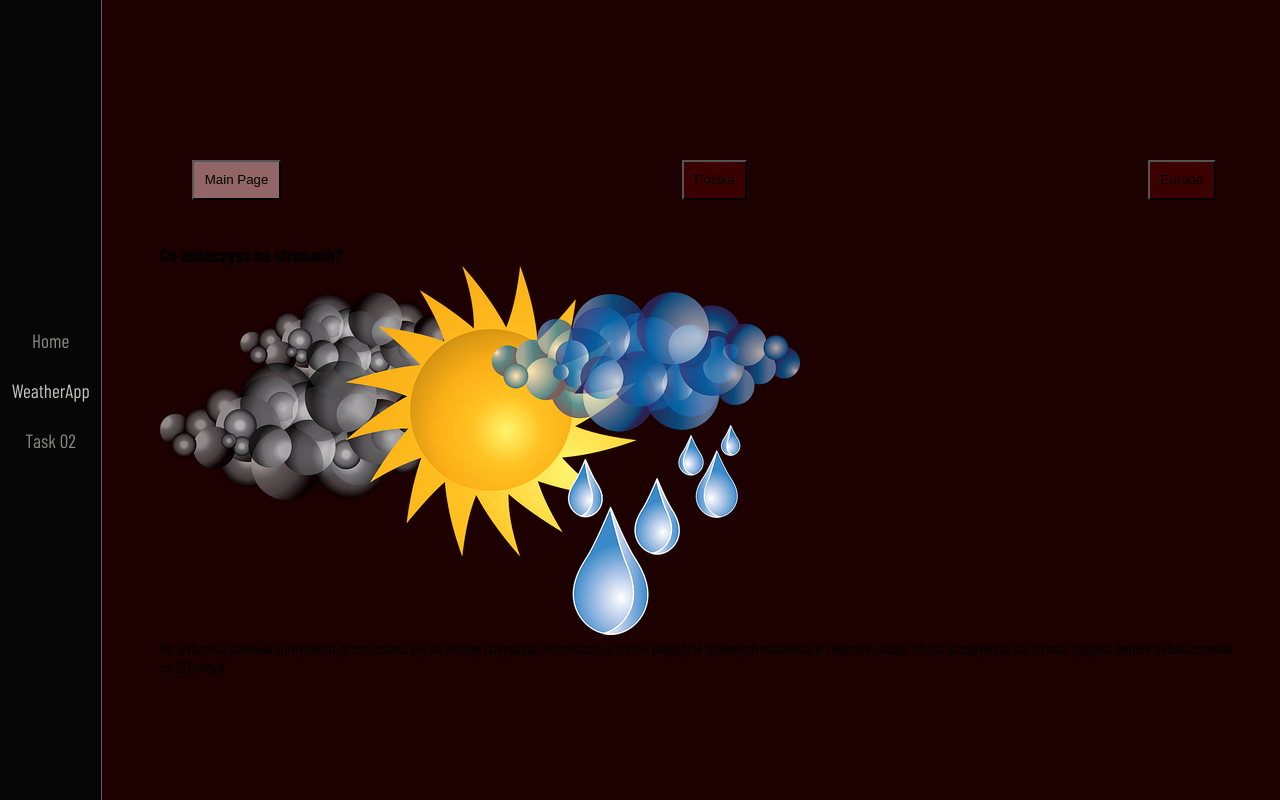
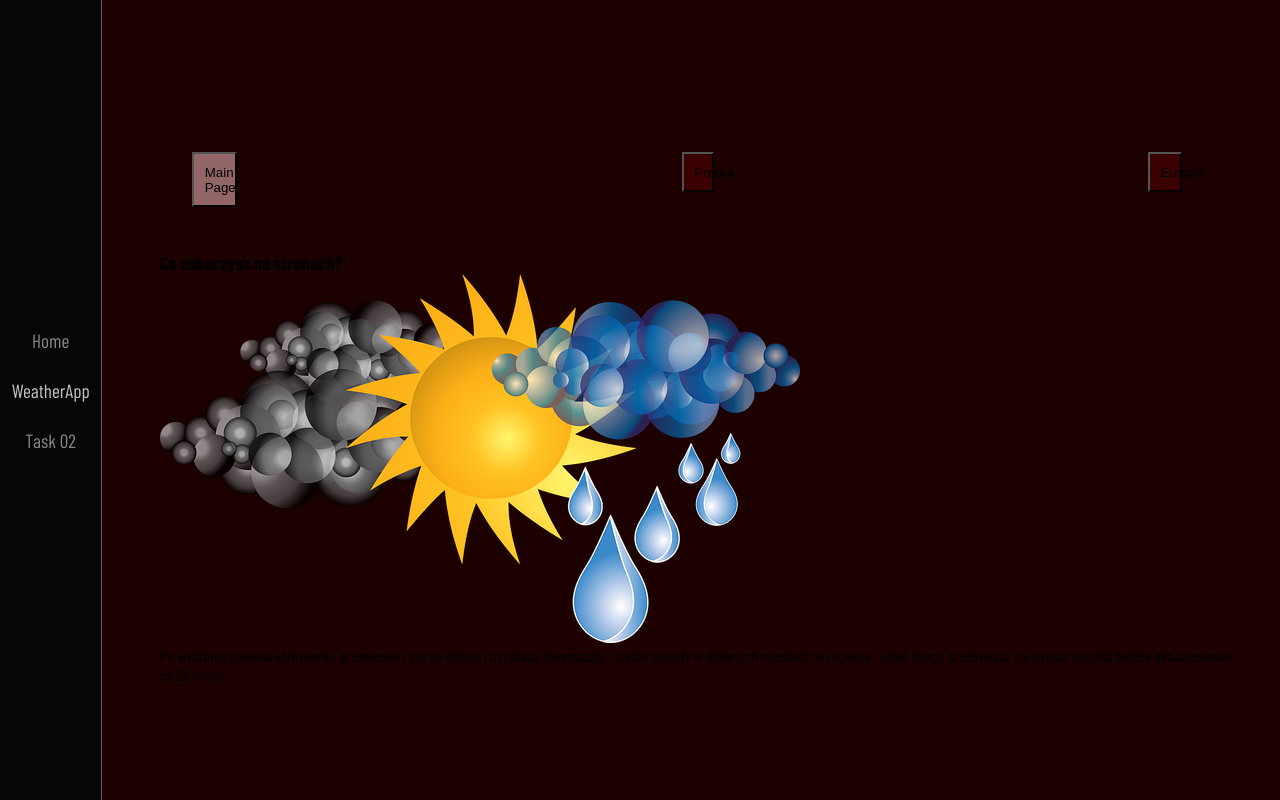
Before and after one commit to Scorpion19702022/01_REACT_VARIOUS_PROJECTS, a React (Create React App) app: page /WeatherApp in a window 1280 px wide. Built offline with nearby package versions, Linux system fonts and the light colour scheme; a web font is replaced by a local one.

Commit message:
test styles css

```diff
--- a/src/Components/WeatherApp/NavWorld.module.css
+++ b/src/Components/WeatherApp/NavWorld.module.css
@@ -24,14 +24,14 @@
 	justify-content: space-between;
 }
 
-.btn {
-	/* width: 30%; */
+.btn_no_active {
+	width: 50%;
 	padding: 0.8em;
 	background-color: var(--color-darkred03);
 }
 
 .btn_active {
-	/* width: 30%; */
+	width: 50%;
 	padding: 0.8em;
 	background-color: var(--color-darkred06);
 }
--- a/src/Components/WeatherApp/NavWorld.tsx
+++ b/src/Components/WeatherApp/NavWorld.tsx
@@ -31,13 +31,16 @@ const NavWorld = () => {
 	return (
 		<nav className={styles.nav_btns}>
 			<Link to='/WeatherApp'>
-				<button className={isActiveMain === true ? styles.btn : styles.btn_active} onClick={() => handleActive('main')}>
+				<button
+					className={isActiveMain === true ? styles.btn_no_active : styles.btn_active}
+					onClick={() => handleActive('main')}
+				>
 					Main Page
 				</button>
 			</Link>
 			<Link to='/WeatherApp/Poland'>
 				<button
-					className={isActivePoland === true ? styles.btn : styles.btn_active}
+					className={isActivePoland === true ? styles.btns_no_active : styles.btn_active}
 					onClick={() => handleActive('poland')}
 				>
 					Polska
@@ -45,7 +48,7 @@ const NavWorld = () => {
 			</Link>
 			<Link to='/WeatherApp/Europe'>
 				<button
-					className={isActiveEurope === true ? styles.btn : styles.btn_active}
+					className={isActiveEurope === true ? styles.btn_no_active : styles.btn_active}
 					onClick={() => handleActive('europe')}
 				>
 					Europa
```
